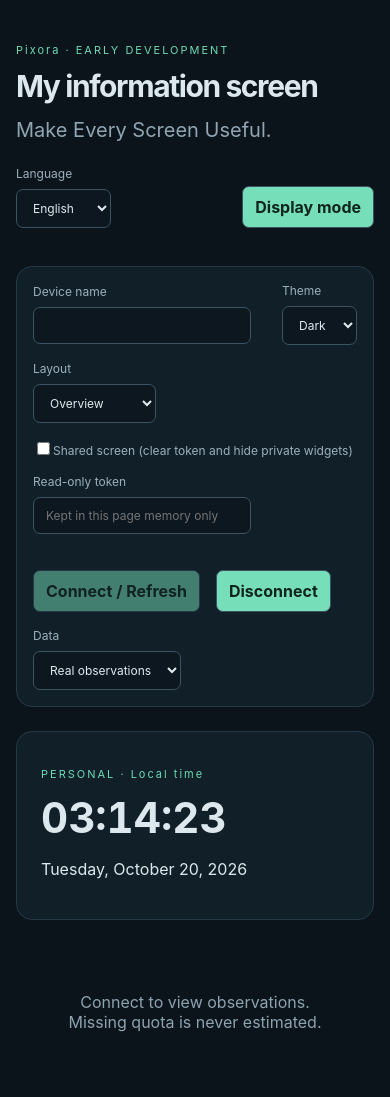
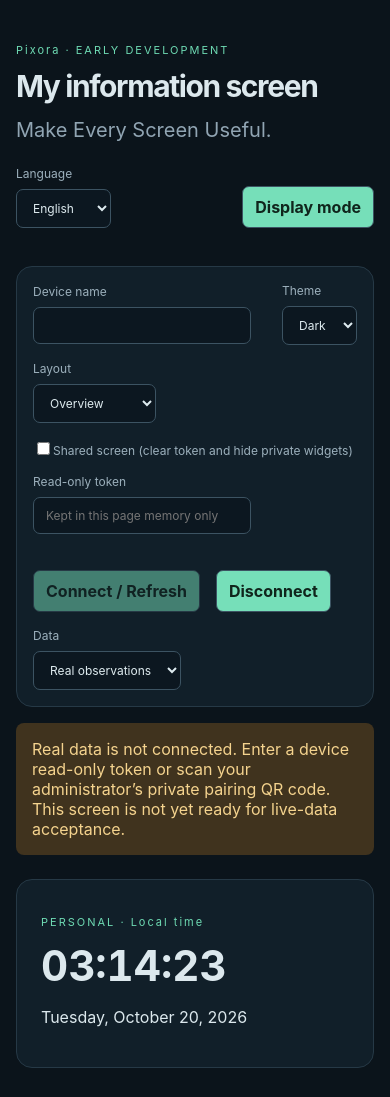
Before and after one commit to kongjiestak/pixora, a Vue app in the folder web/: page / in a window 390 px wide. Shown: the top 1097 px of the page. Built offline with nearby package versions, Linux system fonts and the light colour scheme.

Commit message:
fix: connect private phone pairing to real observations

```diff
--- a/web/src/App.vue
+++ b/web/src/App.vue
@@ -34,7 +34,7 @@ function share(){if(config.value.shared)disconnect();save()}
 async function wakeScreen(){try{if(kiosk.value&&document.visibilityState==='visible')wake=await navigator.wakeLock?.request('screen')}catch{}}
 async function exit(){kiosk.value=false;try{if(document.fullscreenElement)await document.exitFullscreen()}catch{};wake?.release()}
 async function display(){kiosk.value=true;try{await document.documentElement.requestFullscreen?.()}catch{};wakeScreen()}
-onMounted(()=>{timer=setInterval(load,30000);tick=setInterval(()=>clock.value=new Date(),1000);document.addEventListener('visibilitychange',wakeScreen);if('serviceWorker' in navigator)navigator.serviceWorker.register('/sw.js').catch(()=>{})})
+onMounted(()=>{const pairing=new URLSearchParams(location.hash.slice(1));if(pairing.has('token')){const incoming=pairing.get('token');history.replaceState(null,'',location.pathname+location.search);if(incoming&&/^[A-Za-z0-9_-]{32,128}$/.test(incoming)){token.value=incoming;mode.value='real';config.value.shared=false;load()}}timer=setInterval(load,30000);tick=setInterval(()=>clock.value=new Date(),1000);document.addEventListener('visibilitychange',wakeScreen);if('serviceWorker' in navigator)navigator.serviceWorker.register('/sw.js').catch(()=>{})})
 onUnmounted(()=>{clearInterval(timer);clearInterval(tick);cancel();wake?.release();document.removeEventListener('visibilitychange',wakeScreen)})
 </script>
 <template><main :class="[config.theme,{kiosk}]">
@@ -48,6 +48,7 @@ onUnmounted(()=>{clearInterval(timer);clearInterval(tick);cancel();wake?.release
 <button :disabled="busy||!token||config.shared" @click="load">{{t('config.connect')}}</button><button @click="disconnect">{{t('config.disconnect')}}</button>
 <label>{{t('config.data')}}<select v-model="mode" @change="changeMode"><option value="real">{{t('config.real')}}</option><option value="demo">{{t('config.demo')}}</option></select></label>
 </section>
+<p v-if="!connected&&!token" class="warning" role="status">{{t('config.connectHint')}}</p>
 <p v-if="mode==='demo'" class="warning">{{t('data.demo')}}</p>
 <p v-if="error" class="warning" role="alert">{{t(error.key,error.params||{})}}</p>
 <div class="cards"><Widget v-for="id in widgets" :key="id" :kind="id" :data="data" :connected="connected" :clock="clock"/></div>
--- a/web/src/locales/en-US.json
+++ b/web/src/locales/en-US.json
@@ -29,7 +29,8 @@
     "connect": "Connect / Refresh",
     "disconnect": "Disconnect",
     "display": "Display mode",
-    "exit": "Exit display"
+    "exit": "Exit display",
+    "connectHint": "Real data is not connected. Enter a device read-only token or scan your administrator’s private pairing QR code. This screen is not yet ready for live-data acceptance."
   },
   "status": {
     "connected": "Service connected",
--- a/web/src/locales/zh-CN.json
+++ b/web/src/locales/zh-CN.json
@@ -29,7 +29,8 @@
     "connect": "连接 / 刷新",
     "disconnect": "断开",
     "display": "显示模式",
-    "exit": "退出显示"
+    "exit": "退出显示",
+    "connectHint": "尚未连接真实数据。请输入设备只读令牌，或扫描管理员提供的私密配对二维码。此页面尚不能用于真实额度验收。"
   },
   "status": {
     "connected": "服务已连接",
```
Also changed, not shown: 1 other file (tests, documents, lock files or other folders).
